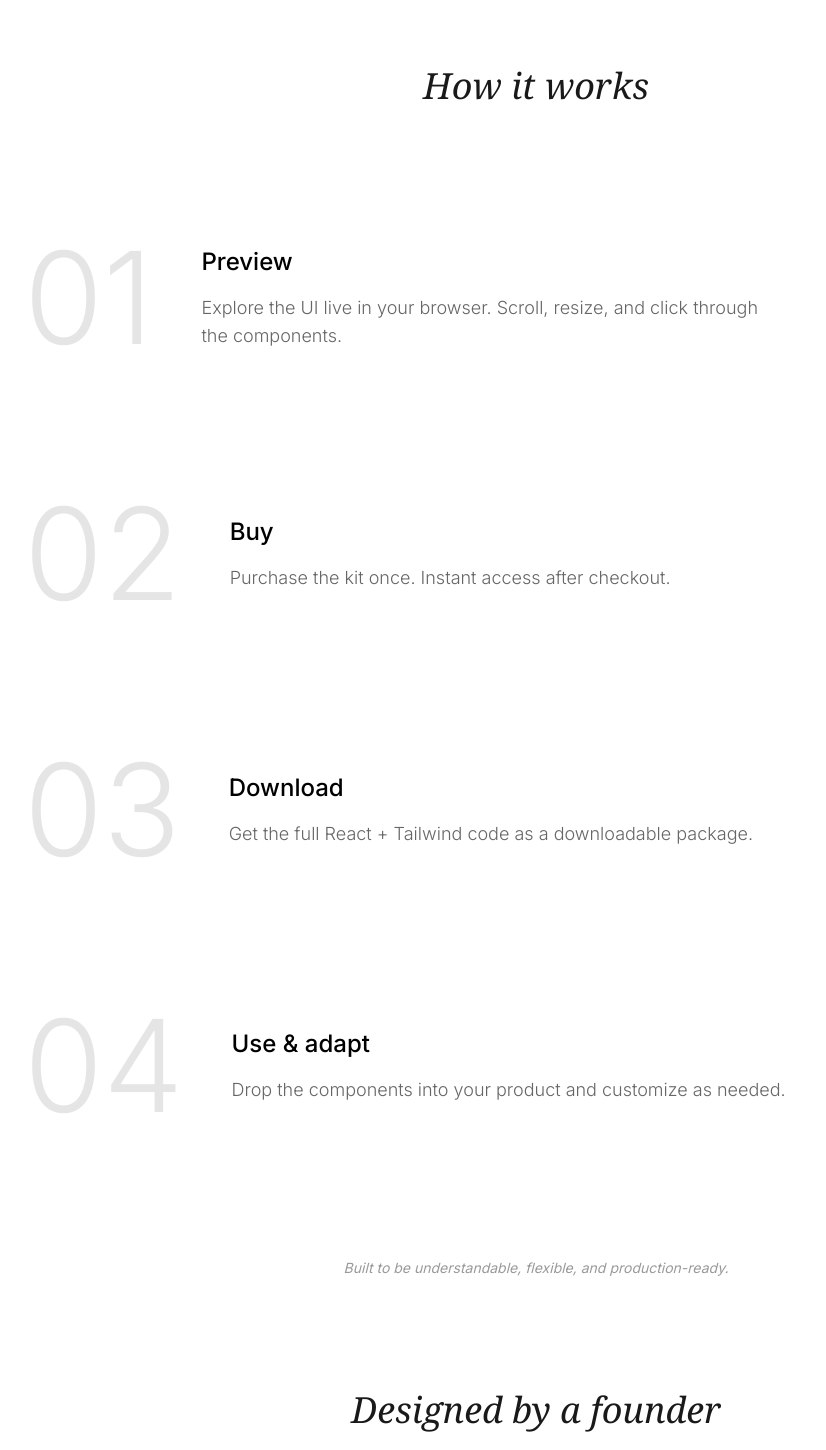
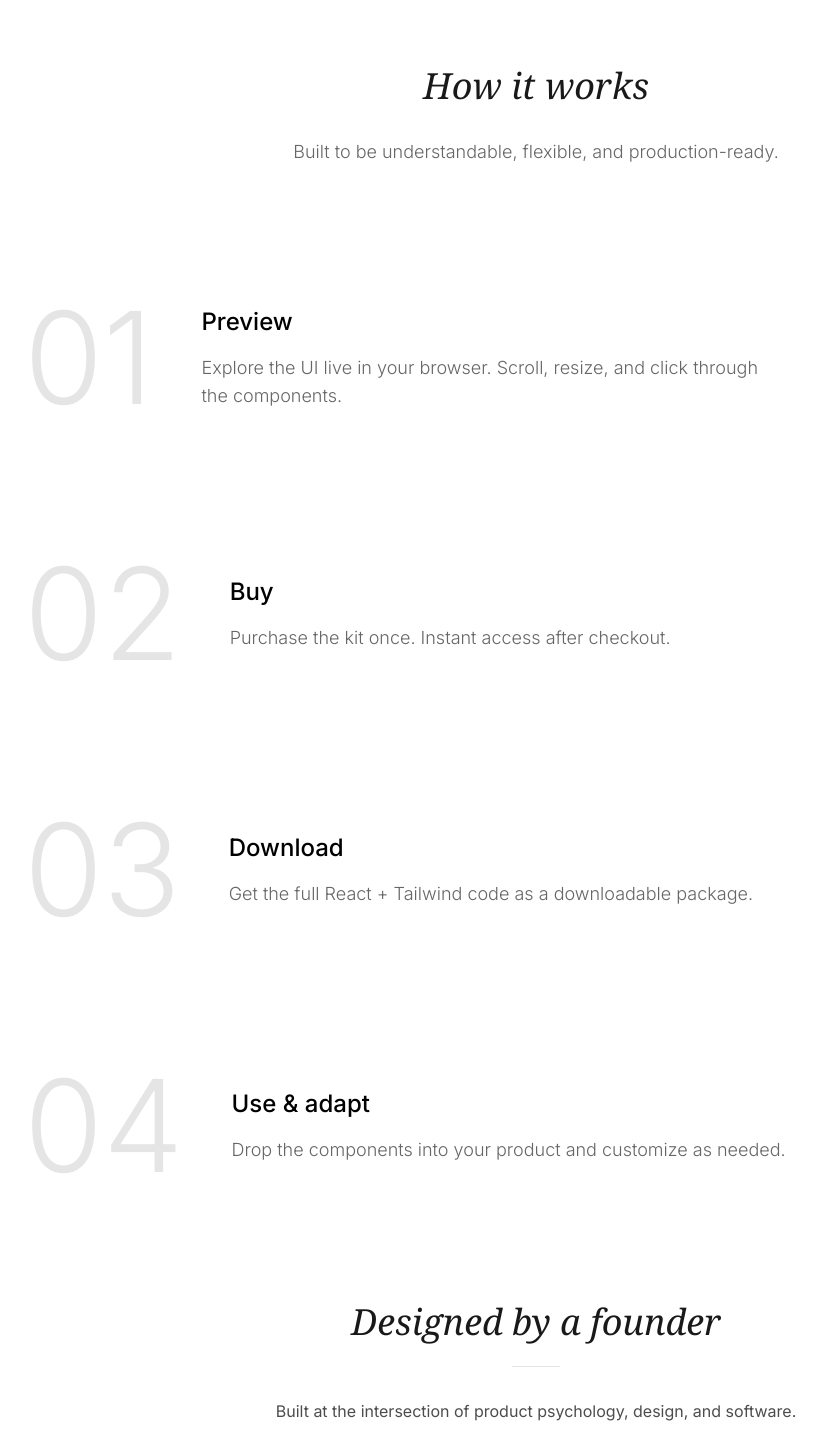
Before and after one commit to mh2023sfdbf/itsmarta-ui-kit, a Next.js app: page / in a window 1280 px wide. Shown: the part 4640-6090 px from the top of the page, without its empty margins (104-930 px from the left). Built offline with nearby package versions, Linux system fonts and the light colour scheme; a web font is replaced by a local one.

Commit message:
Add subtitle headline below How it works title

```diff
--- a/components/sections/HeroGlassy.tsx
+++ b/components/sections/HeroGlassy.tsx
@@ -1264,9 +1264,14 @@ export default function PricingCards() {
         <div id="how" className="pt-40 sm:pt-48 md:pt-56">
             <div className="max-w-5xl mx-auto">
               {/* Title - Centered */}
-              <h2 className="text-2xl md:text-3xl lg:text-4xl italic font-serif leading-relaxed mb-20 sm:mb-28 md:mb-32 text-black/90 text-center">
+              <h2 className="text-2xl md:text-3xl lg:text-4xl italic font-serif leading-relaxed mb-8 text-black/90 text-center">
                 How it works
               </h2>
+
+              {/* Subtitle */}
+              <p className="text-base sm:text-lg text-black/60 leading-relaxed font-light text-center mb-20 sm:mb-28 md:mb-32 max-w-2xl mx-auto">
+                Built to be understandable, flexible, and production-ready.
+              </p>
 
               {/* Steps - Single Column with Dramatic Spacing */}
               <div className="space-y-20 sm:space-y-28 md:space-y-32">
@@ -1310,11 +1315,6 @@ export default function PricingCards() {
                   </div>
                 </div>
               </div>
-
-              {/* Bottom Note - Centered */}
-              <p className="mt-20 sm:mt-28 md:mt-32 text-sm text-black/40 italic text-center">
-                Built to be understandable, flexible, and production-ready.
-              </p>
             </div>
         </div>
       </div>
```
